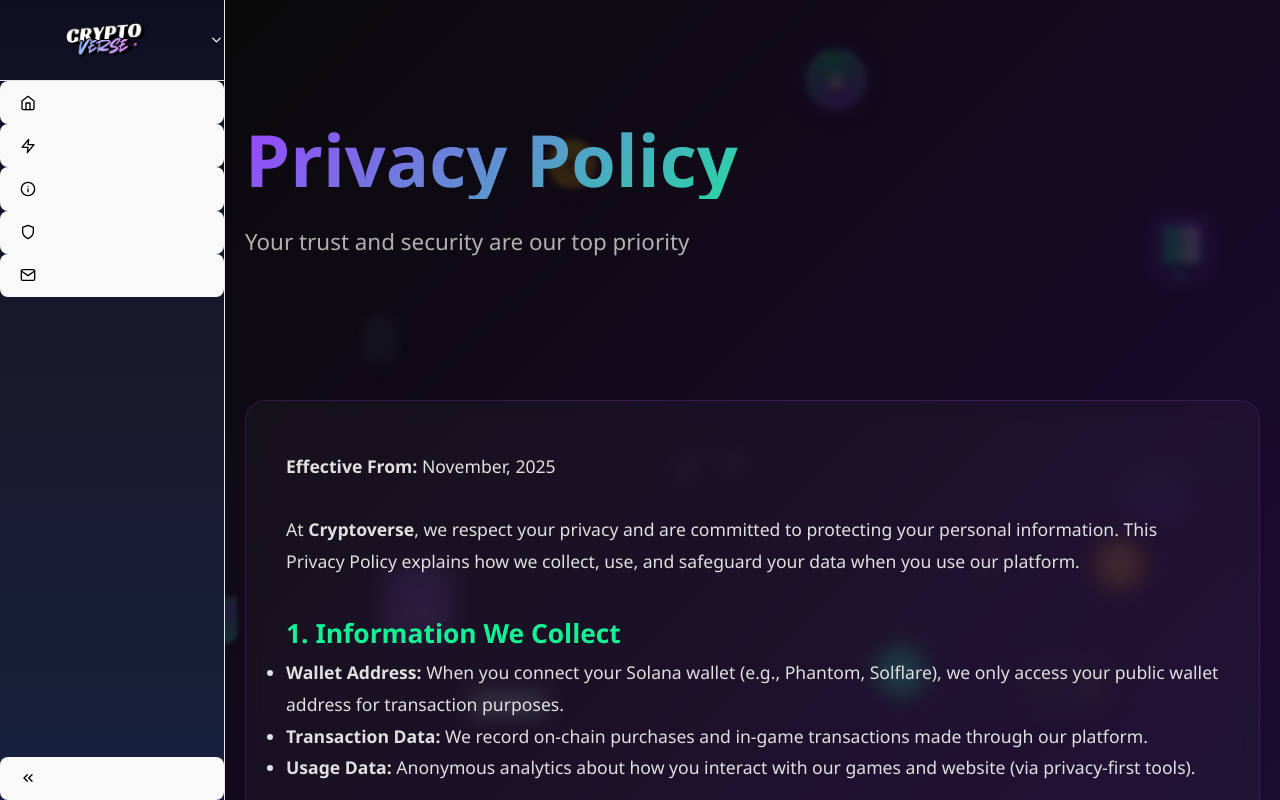
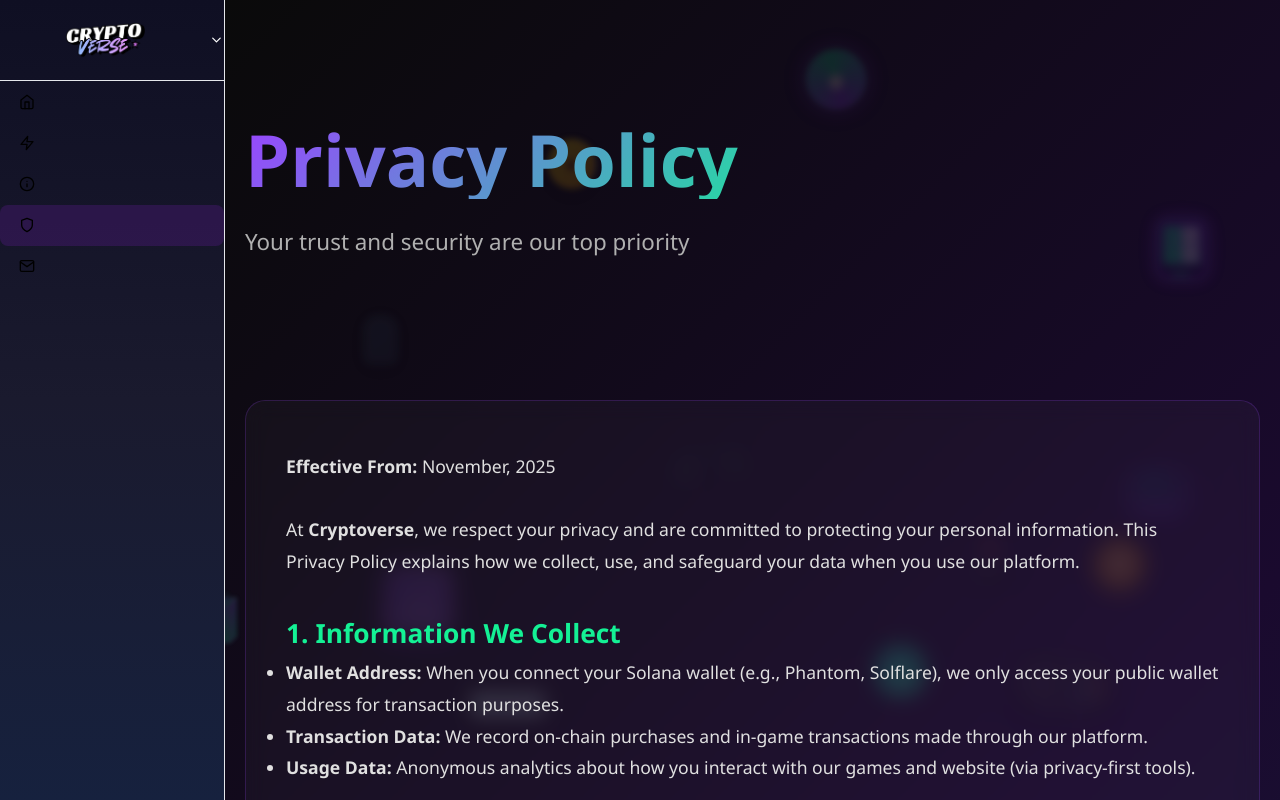
Before and after one commit to Kamanbaig29/game-hub, a React (Vite) app: page /privacy in a window 1280 px wide. Shown: the top 800 px of the page. Built offline with nearby package versions, Linux system fonts and the light colour scheme.

Commit message:
fix side bar color issue

```diff
--- a/index.html
+++ b/index.html
@@ -1,13 +1,24 @@
 <!doctype html>
 <html lang="en">
+
 <head>
   <meta charset="UTF-8" />
   <link rel="icon" type="image/png" href="/favicon.png" />
   <meta name="viewport" content="width=device-width, initial-scale=1.0" />
   <title>Web3 Games</title>
+  <!-- Google tag (gtag.js) -->
+  <script async src="https://www.googletagmanager.com/gtag/js?id=G-KXH71LC49Z"></script>
+  <script>
+    window.dataLayer = window.dataLayer || [];
+    function gtag() { dataLayer.push(arguments); }
+    gtag('js', new Date());
+    gtag('config', 'G-KXH71LC49Z');
+  </script>
 </head>
+
 <body>
   <div id="root"></div>
   <script type="module" src="/src/main.tsx"></script>
 </body>
+
 </html>
--- a/src/components/Sidebar.tsx
+++ b/src/components/Sidebar.tsx
@@ -1,8 +1,7 @@
-import { useState, useEffect } from "react";
+import { useState } from "react";
 import type { ReactNode } from "react";
 import {
   FiChevronDown,
-  FiChevronsRight,
   FiHome,
   FiZap,
   FiInfo,
@@ -33,30 +32,18 @@
 interface LogoProps {
   open: boolean;
 }
-
-interface ToggleCloseProps {
-  open: boolean;
-  setOpen: (value: boolean | ((prev: boolean) => boolean)) => void;
-}
-
 const Sidebar = ({ children }: SidebarProps) => {
-  const [open, setOpen] = useState(true);
+  const [open, setOpen] = useState(false); // Default closed
   const location = useLocation();
 
-  // Set default state based on screen size
-  useEffect(() => {
-    const checkScreenSize = () => {
-      const isMobile = window.innerWidth < 768; // md breakpoint
-      setOpen(!isMobile);
-    };
+  // Handle hover to open/close sidebar
+  const handleMouseEnter = () => {
+    setOpen(true);
+  };
 
-    // Check on mount
-    checkScreenSize();
-
-    // Listen for resize events
-    window.addEventListener("resize", checkScreenSize);
-    return () => window.removeEventListener("resize", checkScreenSize);
-  }, []);
+  const handleMouseLeave = () => {
+    setOpen(false);
+  };
 
   const menuItems = [
     { Icon: FiHome, title: "\u2002Library", path: "/" },
@@ -75,6 +62,8 @@
           width: open ? "225px" : "fit-content",
         }}
         transition={{ duration: 0.3, ease: "easeInOut" }}
+        onMouseEnter={handleMouseEnter}
+        onMouseLeave={handleMouseLeave}
       >
         <div className="flex-shrink-0">
           <TitleSection open={open} />
@@ -96,9 +85,7 @@
           </div>
         </div>
 
-        <div className="flex-shrink-0">
-          <ToggleClose open={open} setOpen={setOpen} />
-        </div>
+
       </motion.nav>
       <div
         className="flex-1 transition-all duration-300"
@@ -129,8 +116,8 @@
       layout
       onClick={handleClick}
       className={`relative flex h-10 w-full items-center rounded-md transition-colors outline-none focus:outline-none focus:ring-0 ${isSelected
-          ? "bg-purple-600/30 text-purple-300 border border-purple-500/50"
-          : "text-slate-400 hover:bg-purple-900/20 hover:text-purple-200"
+        ? "bg-purple-600/30 text-purple-300 border border-purple-500/50"
+        : "text-slate-400 hover:bg-purple-900/20 hover:text-purple-200"
         }`}
     >
       <motion.div
@@ -191,36 +178,6 @@
   );
 };
 
-const ToggleClose = ({ open, setOpen }: ToggleCloseProps) => {
-  return (
-    <motion.button
-      layout
-      onClick={() => setOpen((pv) => !pv)}
-      className="w-full border-t border-purple-500/30 transition-colors hover:bg-purple-900/20 text-slate-400 outline-none focus:outline-none focus:ring-0"
-    >
-      <div className="flex items-center p-2">
-        <motion.div
-          layout
-          className="grid size-10 place-content-center text-lg"
-        >
-          <FiChevronsRight
-            className={`transition-transform ${open && "rotate-180"}`}
-          />
-        </motion.div>
-        {open && (
-          <motion.span
-            layout
-            initial={{ opacity: 0, y: 12 }}
-            animate={{ opacity: 1, y: 0 }}
-            transition={{ delay: 0.125 }}
-            className="text-xs font-medium"
-          >
-            Hide
-          </motion.span>
-        )}
-      </div>
-    </motion.button>
-  );
-};
+
 
 export default Sidebar;
--- a/src/index.css
+++ b/src/index.css
@@ -102,7 +102,7 @@
   a:hover {
     color: #747bff;
   }
-  button {
+  button:not([class*="bg-"]):not([class*="hover:bg-"]) {
     background-color: #f9f9f9;
   }
 }
@@ -215,3 +215,18 @@
 .scrollbar-hide::-webkit-scrollbar {
   display: none;  /* Chrome, Safari and Opera */
 }
+
+/* Ensure sidebar buttons maintain their Tailwind styling across all color schemes */
+nav button[class*="bg-purple-600"] {
+  background-color: rgb(88 28 135 / 0.35) !important;
+}
+
+nav button[class*="hover:bg-purple"]:hover {
+  background-color: rgb(88 28 135 / 0.2) !important;
+}
+
+/* Override system color scheme for sidebar specifically */
+nav button {
+  background-color: transparent !important;
+  border: none !important;
+}
```
Also changed, not shown: 1 other file (tests, documents, lock files or other folders). Lines whose indentation alone changed are shown as unchanged.
